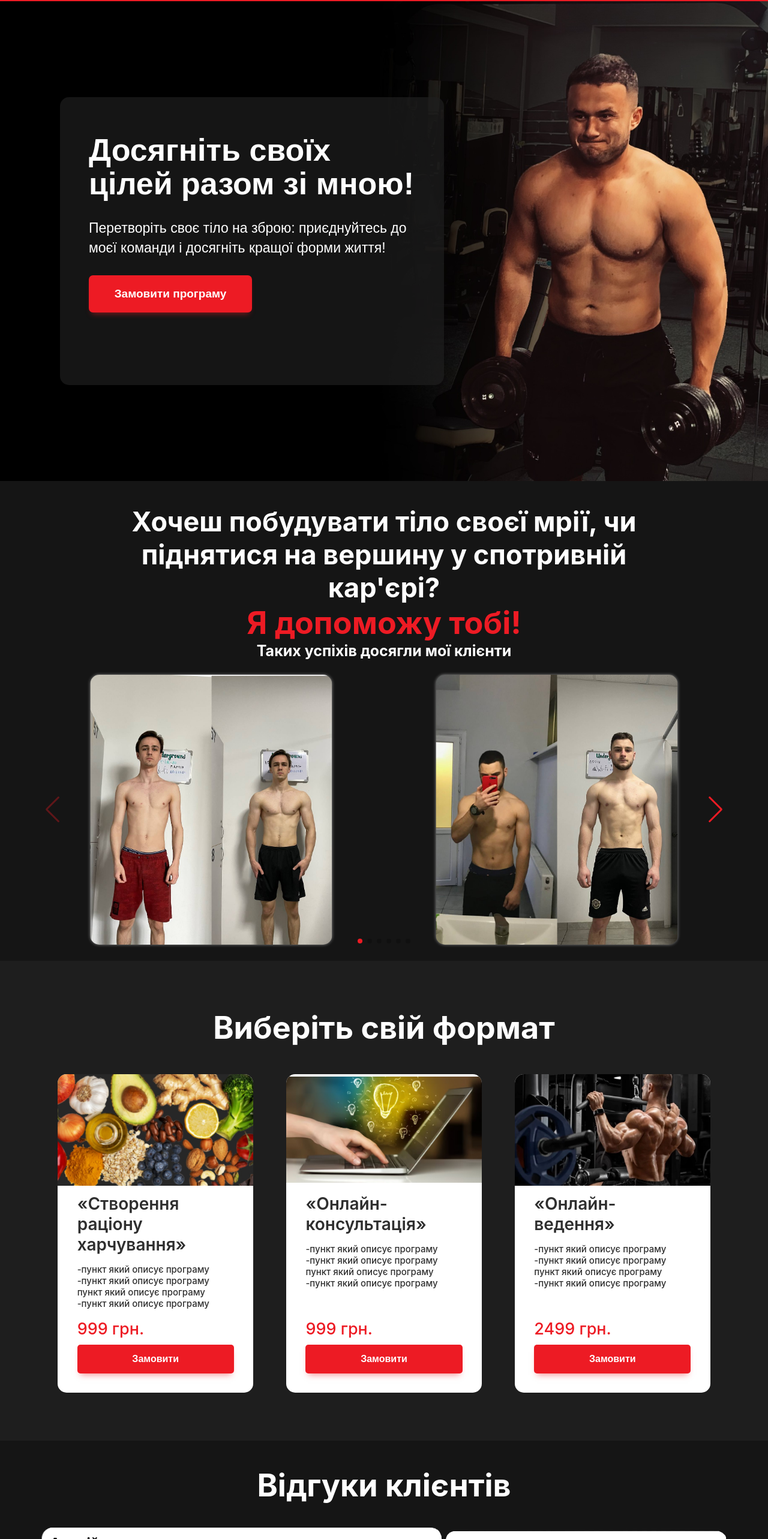
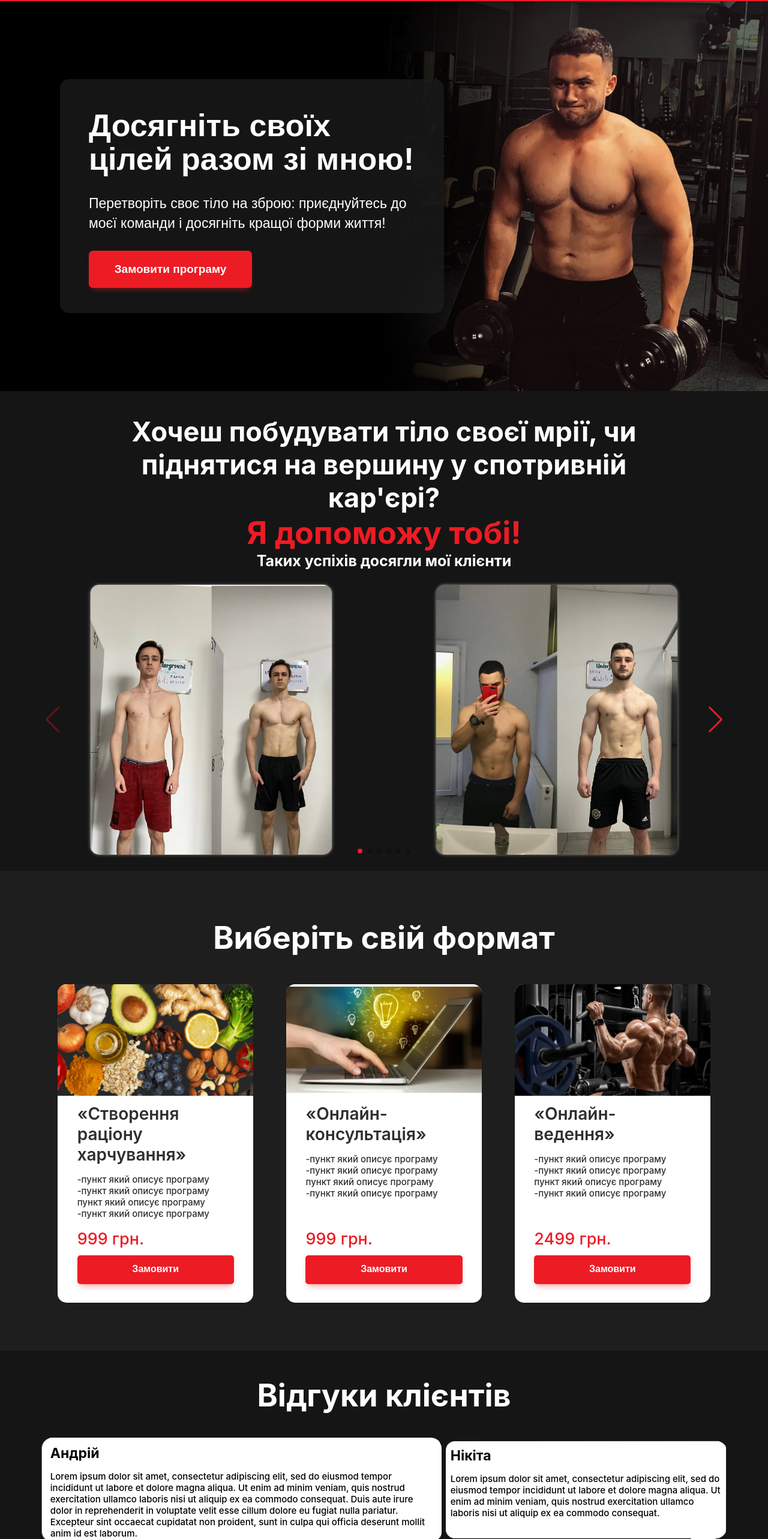
Before and after one commit to Enertt/learning_project_fitness, a React (Create React App) app: page / in a window 1280 px wide. Shown: the part 98-2664 px from the top of the page at 60% size. Built offline with nearby package versions, Linux system fonts and the light colour scheme.

Commit message:
animations

```diff
--- a/package.json
+++ b/package.json
@@ -12,6 +12,7 @@
     "date-fns": "^2.30.0",
     "react": "^18.2.0",
     "react-dom": "^18.2.0",
+    "react-intersection-observer": "^9.5.2",
     "react-redux": "^8.1.2",
     "react-router-dom": "^6.15.0",
     "react-scripts": "5.0.1",
--- a/src/App.css
+++ b/src/App.css
@@ -1,3 +1,5 @@
 .App {
     background-color: rgb(255, 255, 255);
+    max-width: 100vw;
+    overflow: hidden;
 }
--- a/src/Components/FormatsSection/FormatsSection.js
+++ b/src/Components/FormatsSection/FormatsSection.js
@@ -2,14 +2,20 @@ import s from './formatsSection.module.css'
 import foodImg from '../../assets/images/food_scale_2.jpg'
 import online from '../../assets/images/image.psd (1).jpg'
 import body from '../../assets/images/image_body.jpg'
+import { useInView } from 'react-intersection-observer';
 
 
 const FormatsSection = () => {
+
+    const [ref, inView] = useInView({
+        triggerOnce: true, // Запустить анимацию только один раз
+    });
+
     return(
         <div className={s.wrapper}>
             <div className={s.wrapper__content}>
                 <span className={s.wrapper__content__spanTitle}>Виберіть свій формат</span>
-                <div className={s.wrapper__content__cardsBlock}>
+                <div ref={ref} className={inView ? s.wrapper__content__cardsBlock : s.wrapper__content__cardsBlock__hidden}>
                     <div className={s.wrapper__content__cardsBlock__card}>
                         <div className={s.wrapper__content__cardsBlock__card__imgBlock}>
                             <img className={s.wrapper__content__cardsBlock__card__imgBlock__img} src={foodImg}/>
--- a/src/Components/FormatsSection/formatsSection.module.css
+++ b/src/Components/FormatsSection/formatsSection.module.css
@@ -20,14 +20,19 @@
             font-weight: 700;
             color: white;
         }
+        .wrapper__content__cardsBlock__hidden{
+            opacity: 0;
+            width: 100%;
+            overflow: hidden;
+        }
         .wrapper__content__cardsBlock{
-
+            position: relative;
             width: 100%;
             height: 83%;
             display: flex;
             align-items: center;
             justify-content: space-between;
-
+            animation: cardsAnimation 2s ease forwards;
 
             .wrapper__content__cardsBlock__card{
                 width: 30%;
@@ -39,6 +44,7 @@
                 flex-direction: column;
                 align-items: center;
                 justify-content: space-between;
+
 
                 .wrapper__content__cardsBlock__card__imgBlock{
                     width: 100%;
@@ -107,3 +113,14 @@
         }
     }
 }
+
+@keyframes cardsAnimation {
+    0% {
+      bottom: -300px;
+      opacity: 0;
+    }
+    100% {
+      bottom: 0px;
+      opacity: 1;
+    }
+}
--- a/src/Components/Main/Main.js
+++ b/src/Components/Main/Main.js
@@ -8,7 +8,9 @@ import Reviews from '../Reviews/Reviews'
 import CoachesFormats from '../СoachesFormats/СoachesFormats'
 import { Link, Element } from 'react-scroll';
 
+
 const Main = () => {
+
     return(
         <div className={s.wrapper}>
             <Header />
--- a/src/Components/Main/main.module.css
+++ b/src/Components/Main/main.module.css
@@ -1,3 +1,5 @@
 .wrapper{
     width: 100%;
+    max-width: 100vw;
+    overflow: hidden;
 }
--- a/src/Components/MainSection/mainSection.module.css
+++ b/src/Components/MainSection/mainSection.module.css
@@ -1,6 +1,6 @@
 .wrapper{
     width: 100%;
-    height: 100vh;
+    height: 650px;
     background-image: url('../../assets/images/serhii_main.jpg');
     background-position: center;
     background-size: cover;
@@ -9,6 +9,7 @@
     align-items: center;
 
     .wrapper__window{
+        position: relative;
         width: 50%;
         height: 60%;
         background-color: rgba(30,30,30,0.7);
@@ -17,6 +18,8 @@
         display: flex;
         align-items: center;
         justify-content: center;
+
+        animation: windowAnimation 1s ease forwards;
 
         .wrapper__window__content{
             width: 85%;
@@ -64,3 +67,14 @@
         }
     }
 }
+
+@keyframes windowAnimation {
+    0% {
+      left: -300px;
+      opacity: 0;
+    }
+    100% {
+      left: 0px;
+      opacity: 1;
+    }
+}
--- a/src/Components/Reviews/reviews.module.css
+++ b/src/Components/Reviews/reviews.module.css
@@ -21,6 +21,9 @@
         }
         .wrapper__content_rewiewBlock{
             width: 100%;
+            display: flex;
+            flex-direction: column;
+            align-items: center;
             .wrapper__content_rewiewBlock__layer{
                 width: 100%;
                 display: flex;
@@ -38,30 +41,42 @@
     }
 }
 
+.message_hidden{
+    opacity: 0;
+}
+
 .wrapper__content_rewiewBlock__layer_BigL{
     position: relative;
     /* border: wheat solid 1px; */
 
     display: flex;
     justify-content: center;
+
+    animation: messageLAnimation 1s ease forwards;
 }
 .wrapper__content_rewiewBlock__layer_SmallR{
     position: relative;
     /* border: wheat solid 1px; */
     display: flex;
     justify-content: center;
+
+    animation: messageRAnimation 1s ease forwards;
 }
 .wrapper__content_rewiewBlock__layer_SmallL{
     position: relative;
     /* border: wheat solid 1px; */
     display: flex;
     justify-content: center;
+
+    animation: messageLAnimation 1s ease forwards;
 }
 .wrapper__content_rewiewBlock__layer_BigR{
     position: relative;
     /* border: wheat solid 1px; */
     display: flex;
     justify-content: center;
+
+    animation: messageRAnimation 1s ease forwards;
 }
 
 .wrapper__content_rewiewBlock__layer__textBlock{
@@ -81,3 +96,25 @@
         font-weight: 500;
     }
 }
+
+@keyframes messageLAnimation {
+    0% {
+      left: -300px;
+      opacity: 0;
+    }
+    100% {
+      left: 0px;
+      opacity: 1;
+    }
+}
+
+@keyframes messageRAnimation {
+    0% {
+      right: -300px;
+      opacity: 0;
+    }
+    100% {
+      right: 0px;
+      opacity: 1;
+    }
+}
--- a/src/Components/СoachesFormats/coachesFormats.module.css
+++ b/src/Components/СoachesFormats/coachesFormats.module.css
@@ -20,14 +20,19 @@
             font-weight: 700;
             color: white;
         }
+        .wrapper__content__cardsBlock__hidden{
+            opacity: 0;
+            width: 100%;
+            overflow: hidden;
+        }
         .wrapper__content__cardsBlock{
-
+            position: relative;
             width: 100%;
             height: 83%;
             display: flex;
             align-items: center;
             justify-content: center;
-
+            animation: cardsAnimation 2s ease forwards;
 
             .wrapper__content__cardsBlock__card{
                 width: 50%;
@@ -107,3 +112,14 @@
         }
     }
 }
+
+@keyframes cardsAnimation {
+    0% {
+      bottom: -300px;
+      opacity: 0;
+    }
+    100% {
+      bottom: 0px;
+      opacity: 1;
+    }
+}
--- a/src/Components/СoachesFormats/СoachesFormats.js
+++ b/src/Components/СoachesFormats/СoachesFormats.js
@@ -1,12 +1,16 @@
 import s from './coachesFormats.module.css'
 import Img from '../../assets/images/for_coaches.png'
+import { useInView } from 'react-intersection-observer';
 
 const CoachesFormats = () => {
+    const [ref, inView] = useInView({
+        triggerOnce: true, // Запустить анимацию только один раз
+    });
     return (
         <div className={s.wrapper}>
             <div className={s.wrapper__content}>
                 <span className={s.wrapper__content__spanTitle}>Програма для тренерiв</span>
-                <div className={s.wrapper__content__cardsBlock}>
+                <div ref={ref} className={inView ? s.wrapper__content__cardsBlock : s.wrapper__content__cardsBlock__hidden}>
                     <div className={s.wrapper__content__cardsBlock__card}>
                         <div className={s.wrapper__content__cardsBlock__card__imgBlock}>
                             <img className={s.wrapper__content__cardsBlock__card__imgBlock__img} src={Img} />
--- a/src/index.css
+++ b/src/index.css
@@ -7,7 +7,8 @@
 }
 
 body {
-
+  max-width: 100vw;
+  overflow-x: hidden;
   margin: 0;
   font-family: -apple-system, BlinkMacSystemFont, 'Segoe UI', 'Roboto', 'Oxygen',
     'Ubuntu', 'Cantarell', 'Fira Sans', 'Droid Sans', 'Helvetica Neue',
```
Also changed, not shown: src/Components/Reviews/Reviews.js (+27 -6 lines), 1 other file (tests, documents, lock files or other folders).
